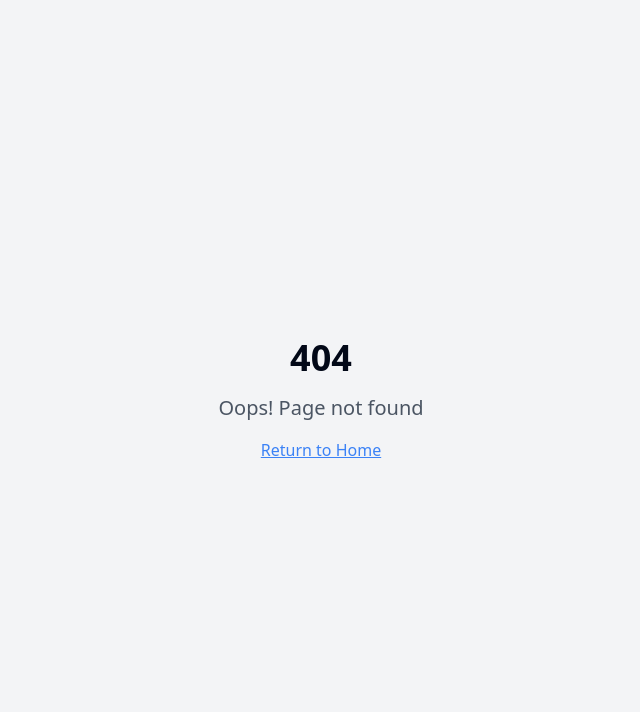
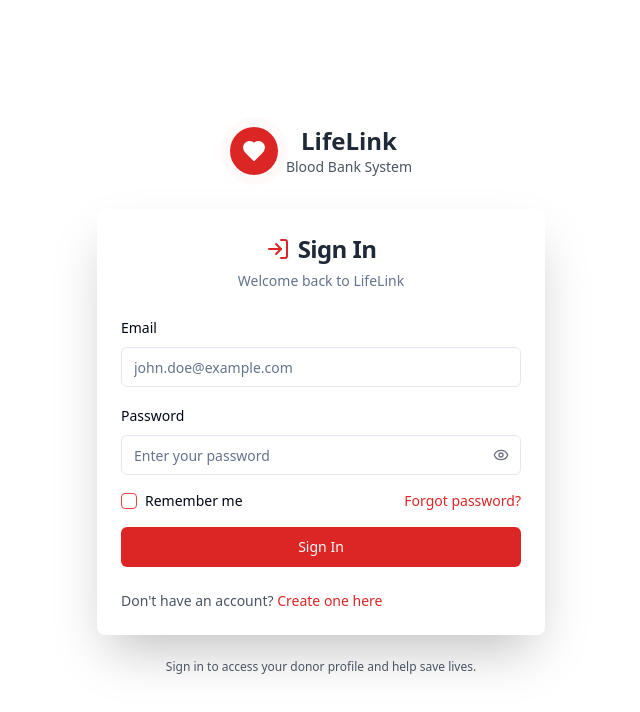
Before and after one commit to ankit-kumar-nath/lifelink-genesis-screen, a React (Vite) app: page /signin in a window 1280 px wide. Before the commit this address had no page. Shown: the top 712 px of the page, without its empty margins (319-959 px from the left). Built offline with nearby package versions, Linux system fonts and the light colour scheme.

Commit message:
Add sign-in page
Added a sign-in page (`src/pages/Signin.tsx`) with form fields, styling, and a link to the signup page.  Updated `src/App.tsx` to include the new route and `src/components/Header.tsx` to include a sign-in link.

```diff
--- a/src/App.tsx
+++ b/src/App.tsx
@@ -1,4 +1,3 @@
-
 import { Toaster } from "@/components/ui/toaster";
 import { Toaster as Sonner } from "@/components/ui/sonner";
 import { TooltipProvider } from "@/components/ui/tooltip";
@@ -10,6 +9,7 @@ import RequestBlood from "./pages/RequestBlood";
 import Inventory from "./pages/Inventory";
 import About from "./pages/About";
 import Signup from "./pages/Signup";
+import Signin from "./pages/Signin";
 import NotFound from "./pages/NotFound";
 
 const queryClient = new QueryClient();
@@ -27,6 +27,7 @@ const App = () => (
           <Route path="/inventory" element={<Inventory />} />
           <Route path="/about" element={<About />} />
           <Route path="/signup" element={<Signup />} />
+          <Route path="/signin" element={<Signin />} />
           {/* ADD ALL CUSTOM ROUTES ABOVE THE CATCH-ALL "*" ROUTE */}
           <Route path="*" element={<NotFound />} />
         </Routes>
--- a/src/components/Header.tsx
+++ b/src/components/Header.tsx
@@ -1,4 +1,3 @@
-
 import { Heart, Menu, X } from "lucide-react";
 import { Button } from "@/components/ui/button";
 import { useState } from "react";
@@ -43,8 +42,8 @@ const Header = () => {
 
           {/* Desktop CTA Buttons */}
           <div className="hidden lg:flex items-center space-x-3">
-            <Button variant="outline" size="sm" className="border-medical-red text-medical-red hover:bg-medical-red hover:text-white">
-              Sign In
+            <Button asChild variant="outline" size="sm" className="border-medical-red text-medical-red hover:bg-medical-red hover:text-white">
+              <Link to="/signin">Sign In</Link>
             </Button>
             <Button asChild size="sm" className="bg-medical-red hover:bg-medical-red-dark">
               <Link to="/signup">Register</Link>
@@ -84,8 +83,8 @@ const Header = () => {
                 About
               </Link>
               <div className="flex flex-col space-y-2 mt-4 pt-3 border-t border-gray-100">
-                <Button variant="outline" className="border-medical-red text-medical-red hover:bg-medical-red hover:text-white w-full">
-                  Sign In
+                <Button asChild variant="outline" className="border-medical-red text-medical-red hover:bg-medical-red hover:text-white w-full">
+                  <Link to="/signin">Sign In</Link>
                 </Button>
                 <Button asChild className="bg-medical-red hover:bg-medical-red-dark w-full">
                   <Link to="/signup">Register</Link>
--- /dev/null
+++ b/src/pages/Signin.tsx
@@ -0,0 +1,182 @@
+
+import { useState } from "react";
+import { Link } from "react-router-dom";
+import { Heart, Eye, EyeOff, LogIn } from "lucide-react";
+import { Button } from "@/components/ui/button";
+import { Input } from "@/components/ui/input";
+import { Label } from "@/components/ui/label";
+import { Checkbox } from "@/components/ui/checkbox";
+import { Card, CardContent, CardDescription, CardFooter, CardHeader, CardTitle } from "@/components/ui/card";
+import { Alert, AlertDescription } from "@/components/ui/alert";
+
+const Signin = () => {
+  const [showPassword, setShowPassword] = useState(false);
+  const [formData, setFormData] = useState({
+    email: "",
+    password: "",
+    rememberMe: false
+  });
+  const [errors, setErrors] = useState<string[]>([]);
+
+  const handleInputChange = (e: React.ChangeEvent<HTMLInputElement>) => {
+    const { name, value } = e.target;
+    setFormData(prev => ({
+      ...prev,
+      [name]: value
+    }));
+  };
+
+  const handleCheckboxChange = (checked: boolean) => {
+    setFormData(prev => ({
+      ...prev,
+      rememberMe: checked
+    }));
+  };
+
+  const validateForm = () => {
+    const newErrors: string[] = [];
+
+    if (!formData.email.trim()) newErrors.push("Email is required");
+    if (!formData.email.includes("@")) newErrors.push("Please enter a valid email address");
+    if (!formData.password) newErrors.push("Password is required");
+
+    setErrors(newErrors);
+    return newErrors.length === 0;
+  };
+
+  const handleSubmit = (e: React.FormEvent) => {
+    e.preventDefault();
+    if (validateForm()) {
+      console.log("Sign in form submitted:", formData);
+      // Here you would typically send the data to your backend
+    }
+  };
+
+  return (
+    <div className="min-h-screen bg-gradient-medical flex items-center justify-center p-4">
+      <div className="w-full max-w-md">
+        {/* Logo */}
+        <div className="text-center mb-8">
+          <Link to="/" className="flex items-center justify-center space-x-2 mb-4">
+            <div className="bg-medical-red rounded-full p-3 medical-pulse">
+              <Heart className="h-6 w-6 text-white fill-current" />
+            </div>
+            <div>
+              <h1 className="text-2xl font-bold text-gray-800">LifeLink</h1>
+              <p className="text-sm text-gray-600">Blood Bank System</p>
+            </div>
+          </Link>
+        </div>
+
+        <Card className="shadow-2xl border-0">
+          <CardHeader className="text-center">
+            <CardTitle className="text-2xl font-bold text-gray-800 flex items-center justify-center gap-2">
+              <LogIn className="h-6 w-6 text-medical-red" />
+              Sign In
+            </CardTitle>
+            <CardDescription>
+              Welcome back to LifeLink
+            </CardDescription>
+          </CardHeader>
+
+          <CardContent>
+            {errors.length > 0 && (
+              <Alert variant="destructive" className="mb-6">
+                <AlertDescription>
+                  <ul className="list-disc list-inside space-y-1">
+                    {errors.map((error, index) => (
+                      <li key={index}>{error}</li>
+                    ))}
+                  </ul>
+                </AlertDescription>
+              </Alert>
+            )}
+
+            <form onSubmit={handleSubmit} className="space-y-4">
+              {/* Email */}
+              <div className="space-y-2">
+                <Label htmlFor="email">Email</Label>
+                <Input
+                  id="email"
+                  name="email"
+                  type="email"
+                  value={formData.email}
+                  onChange={handleInputChange}
+                  placeholder="john.doe@example.com"
+                />
+              </div>
+
+              {/* Password */}
+              <div className="space-y-2">
+                <Label htmlFor="password">Password</Label>
+                <div className="relative">
+                  <Input
+                    id="password"
+                    name="password"
+                    type={showPassword ? "text" : "password"}
+                    value={formData.password}
+                    onChange={handleInputChange}
+                    placeholder="Enter your password"
+                  />
+                  <button
+                    type="button"
+                    className="absolute right-3 top-1/2 transform -translate-y-1/2"
+                    onClick={() => setShowPassword(!showPassword)}
+                  >
+                    {showPassword ? (
+                      <EyeOff className="h-4 w-4 text-gray-500" />
+                    ) : (
+                      <Eye className="h-4 w-4 text-gray-500" />
+                    )}
+                  </button>
+                </div>
+              </div>
+
+              {/* Remember Me and Forgot Password */}
+              <div className="flex items-center justify-between">
+                <div className="flex items-center space-x-2">
+                  <Checkbox
+                    id="rememberMe"
+                    checked={formData.rememberMe}
+                    onCheckedChange={handleCheckboxChange}
+                  />
+                  <Label htmlFor="rememberMe" className="text-sm">
+                    Remember me
+                  </Label>
+                </div>
+                <Link to="/forgot-password" className="text-sm text-medical-red hover:underline">
+                  Forgot password?
+                </Link>
+              </div>
+
+              <Button
+                type="submit"
+                className="w-full bg-medical-red hover:bg-medical-red-dark"
+              >
+                Sign In
+              </Button>
+            </form>
+          </CardContent>
+
+          <CardFooter className="text-center">
+            <p className="text-sm text-gray-600">
+              Don't have an account?{" "}
+              <Link to="/signup" className="text-medical-red hover:underline font-medium">
+                Create one here
+              </Link>
+            </p>
+          </CardFooter>
+        </Card>
+
+        {/* Additional Info */}
+        <div className="mt-6 text-center">
+          <p className="text-xs text-gray-600">
+            Sign in to access your donor profile and help save lives.
+          </p>
+        </div>
+      </div>
+    </div>
+  );
+};
+
+export default Signin;
```
